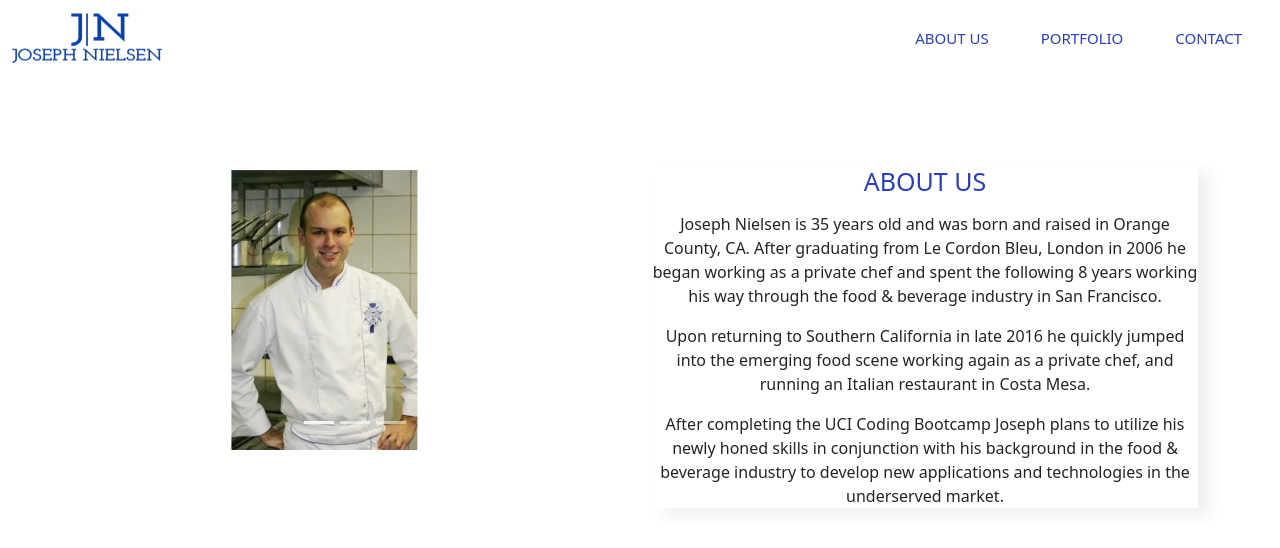
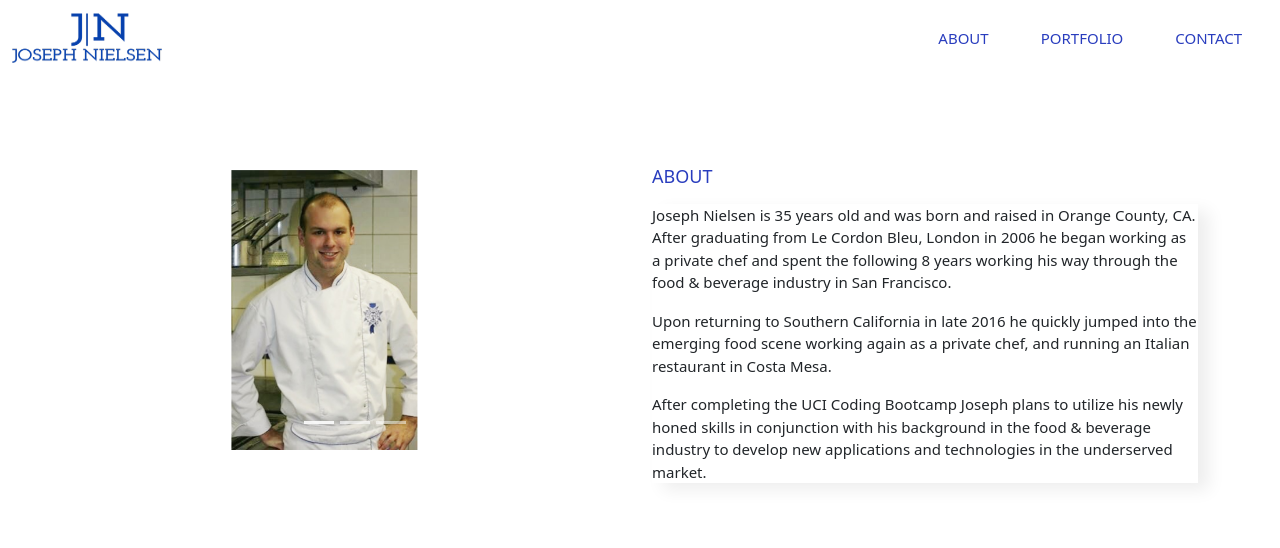
Before and after one commit to josephmnielsen/myFirstPortfolio, a plain HTML site: page index.html in a window 1280 px wide. Drawn offline with nearby package versions, Linux system fonts and the light colour scheme.

Commit message:
styling update3

```diff
--- a/index.html
+++ b/index.html
@@ -20,7 +20,7 @@
       <a class="navbar-brand header1" href="./index.html" style="color:white"><img src="./images/logo.png" class="mainImg"></a>
       <ul class="nav justify-content-end nav2">
         <li class="nav-item nav2">
-          <a class="nav-link nav2" href="./index.html">About Us</a>
+          <a class="nav-link nav2" href="./index.html">About</a>
         </li>
         <li class="nav-item nav2">
           <a class="nav-link nav2" href="./portfolio.html">Portfolio</a>
@@ -33,7 +33,7 @@
   </nav>
   <!-- End navbar  -->
   <!-- Begin grid container  -->
-  <div class="container main1">
+  <div class="container">
   <div class="row">
     <div class="col-sm-6">
 
@@ -68,18 +68,18 @@
       <!-- End Picture carousel -->
       <div class="col-sm-6">
 <!-- Begin text section -->
-        <section class="styling main1">
-        <p>
-          <h1 class="header2">About Us</h1>
-        </p>
-        <p class="about">
+<p>
+  <h3 class="header2">About</h3>
+</p>
+<section class="styling">
+        <p class="about a1">
           Joseph Nielsen is 35 years old and was born and raised in Orange County, CA. After graduating from Le Cordon Bleu, London in 2006 he began working as a private chef and spent the following 8 years working his way through the food & beverage industry in San Francisco.
         </p>
-        <p class ="about">
+        <p class ="about a2">
           Upon returning to Southern California in late 2016 he quickly jumped into the emerging food scene working again as a private chef, and running an Italian restaurant in Costa Mesa.
         </p>
 
-        <p class="about">
+        <p class="about a3">
         After completing the UCI Coding Bootcamp Joseph plans to utilize his newly honed skills in conjunction with his background in the food & beverage industry to develop new applications and technologies in the underserved market.
         </p>
         </section>
--- a/style.css
+++ b/style.css
@@ -7,7 +7,7 @@
 
 .header2 {
   color: #293dbe;
-  font-size: 25px;
+  font-size: 18px;
   text-transform: uppercase;
 
 }
@@ -33,7 +33,8 @@ h5 {
 .styling {
   box-shadow: 11px 7px 16px #eeeeee;
   border: 0;
-  text-align: center;
+  text-align: left;
+  margin-top: 10px;
 }
 
 nav ul li a {
@@ -47,7 +48,7 @@ nav ul li a:hover {
 }
 
 .about {
-  font-size: 16px;
+  font-size: 15px;
 
 }
 
@@ -98,3 +99,7 @@ label {
   text-transform: uppercase;
   font-size: 15px;
 }
+
+.a2 {
+  margin-left: 45 px;
+}
```
Also changed, not shown: contact.html (+19 -19 lines), portfolio.html (+2 -35 lines).
